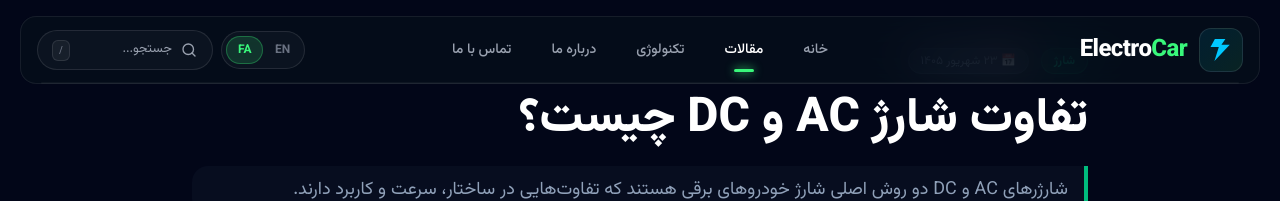
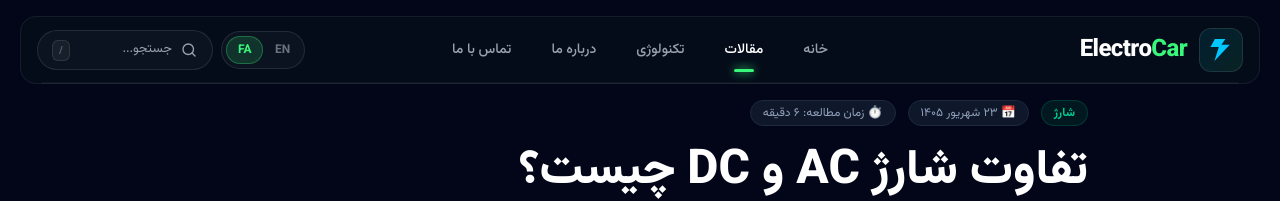
Before and after one commit to CodeNestX/Electrocar, a Next.js app: page /articles/ac-vs-dc-charging in a window 1280 px wide. Shown: the top 201 px of the page. Built offline with nearby package versions, Linux system fonts and the light colour scheme.

Commit message:
Update website

```diff
--- a/app/articles/[slug]/page.tsx
+++ b/app/articles/[slug]/page.tsx
@@ -13,10 +13,10 @@ export default async function ArticlePage({ params }: ArticlePageProps) {
 
   // The slug is the same in Persian and English, so one check covers both.
   const exists = articles.some((item) => item.slug === slug);
-
+  const myArticle = articles.filter((item)=> item.slug === slug)
   if (!exists) {
     notFound();
   }
 
-  return <ArticleView slug={slug} />;
+  return <ArticleView id={myArticle[0].id}  slug={slug} />;
 }
--- a/components/articles/ArticleDetailEn.tsx
+++ b/components/articles/ArticleDetailEn.tsx
@@ -5,7 +5,7 @@ import Link from 'next/link';
 
 // English version of the single-article page content.
 // Persian version: ArticleDetailFa.tsx (completely separate).
-export default function ArticleDetailEn({ slug }: { slug: string }) {
+export default function ArticleDetailEn({ slug ,id }: { slug: string , id:number }) {
   const article = articlesEn.find((item) => item.slug === slug);
 
   if (!article) return null;
@@ -16,7 +16,7 @@ export default function ArticleDetailEn({ slug }: { slug: string }) {
     .slice(0, 2);
 
   return (
-    <main dir="ltr" className="min-h-screen bg-slate-950 text-slate-100 py-12 px-4 sm:px-6 lg:px-8 text-left">
+    <main dir="ltr" className="min-h-screen bg-slate-950 text-slate-100 py-12 px-4 sm:px-6 lg:px-8 text-left pt-[90px] sm:pt-[100px]">
       <div className="max-w-4xl mx-auto space-y-8">
 
         {/* Article header */}
--- a/components/articles/ArticleDetailFa.tsx
+++ b/components/articles/ArticleDetailFa.tsx
@@ -5,7 +5,7 @@ import Link from 'next/link';
 
 // نسخه فارسی صفحه تک‌مقاله.
 // نسخه انگلیسی: ArticleDetailEn.tsx (کاملاً جدا)
-export default function ArticleDetailFa({ slug }: { slug: string }) {
+export default function ArticleDetailFa({ slug ,id }: { slug: string , id:number }) {
   // پیدا کردن مقاله بر اساس slug
   const article = articles.find((item: any) => item.slug === slug);
 
@@ -19,7 +19,7 @@ export default function ArticleDetailFa({ slug }: { slug: string }) {
     .slice(0, 2);
 
   return (
-    <main dir="rtl" className="min-h-screen bg-slate-950 text-slate-100 py-12 px-4 sm:px-6 lg:px-8 dir-rtl text-right">
+    <main dir="rtl" className="min-h-screen bg-slate-950 text-slate-100 py-12 px-4 sm:px-6 lg:px-8 dir-rtl text-right pt-[90px] sm:pt-[100px]">
       <div className="max-w-4xl mx-auto space-y-8">
 
         {/* هدر و عنوان مقاله */}
@@ -35,9 +35,10 @@ export default function ArticleDetailFa({ slug }: { slug: string }) {
                 📅 {articleData.date}
               </span>
             )}
-            {articleData.readTime && (
+            {/* اصلاح نام فیلد برای پشتیبانی از readingTime و readTime */}
+            {(articleData.readingTime || articleData.readTime) && (
               <span className="text-slate-400 bg-slate-900 border border-slate-800 px-3 py-1 rounded-full">
-                ⏱️ زمان مطالعه: {articleData.readTime}
+                ⏱️ زمان مطالعه: {articleData.readingTime || articleData.readTime}
               </span>
             )}
           </div>
--- a/components/articles/ArticleView.tsx
+++ b/components/articles/ArticleView.tsx
@@ -1,22 +1,38 @@
 "use client";
 
+import { useEffect } from "react";
 import Header from "@/components/Header";
 import ArticleDetailFa from "@/components/articles/ArticleDetailFa";
 import ArticleDetailEn from "@/components/articles/ArticleDetailEn";
 import { useLanguage } from "@/context/LanguageContext";
 
 // Header is shared; only the article body switches by language.
-export default function ArticleView({ slug }: { slug: string }) {
+export default function ArticleView({ slug, id }: { slug: string; id: number }) {
   const { language } = useLanguage();
+
+  useEffect(() => {
+    if (!id) return;
+
+    // ۱. دریافت آرایه قبلی از localStorage (در صورت وجود)
+    const savedIds = localStorage.getItem("visited_articles");
+    const visitedList: number[] = savedIds ? JSON.parse(savedIds) : [];
+
+    // ۲. بررسی تکراری نبودن آیدی مقاله
+    if (!visitedList.includes(id)) {
+      visitedList.push(id);
+      // ۳. ذخیره مجدد آرایه بروز شده در localStorage
+      localStorage.setItem("visited_articles", JSON.stringify(visitedList));
+    }
+  }, [id]);
 
   return (
     <>
       <Header />
 
       {language === "fa" ? (
-        <ArticleDetailFa slug={slug} />
+        <ArticleDetailFa id={id} slug={slug} />
       ) : (
-        <ArticleDetailEn slug={slug} />
+        <ArticleDetailEn id={id} slug={slug} />
       )}
     </>
   );
--- a/components/articles/ArticlesPageFa.tsx
+++ b/components/articles/ArticlesPageFa.tsx
@@ -17,7 +17,8 @@ const categories = [
 
 // نسخه فارسی لیست مقالات.
 // نسخه انگلیسی: ArticlesPageEn.tsx (کاملاً جدا)
-export default function ArticlesPageFa() {
+export default function
+ArticlesPageFa() {
   const [activeCategory, setActiveCategory] = useState("همه");
 
   const filteredArticles =
```
